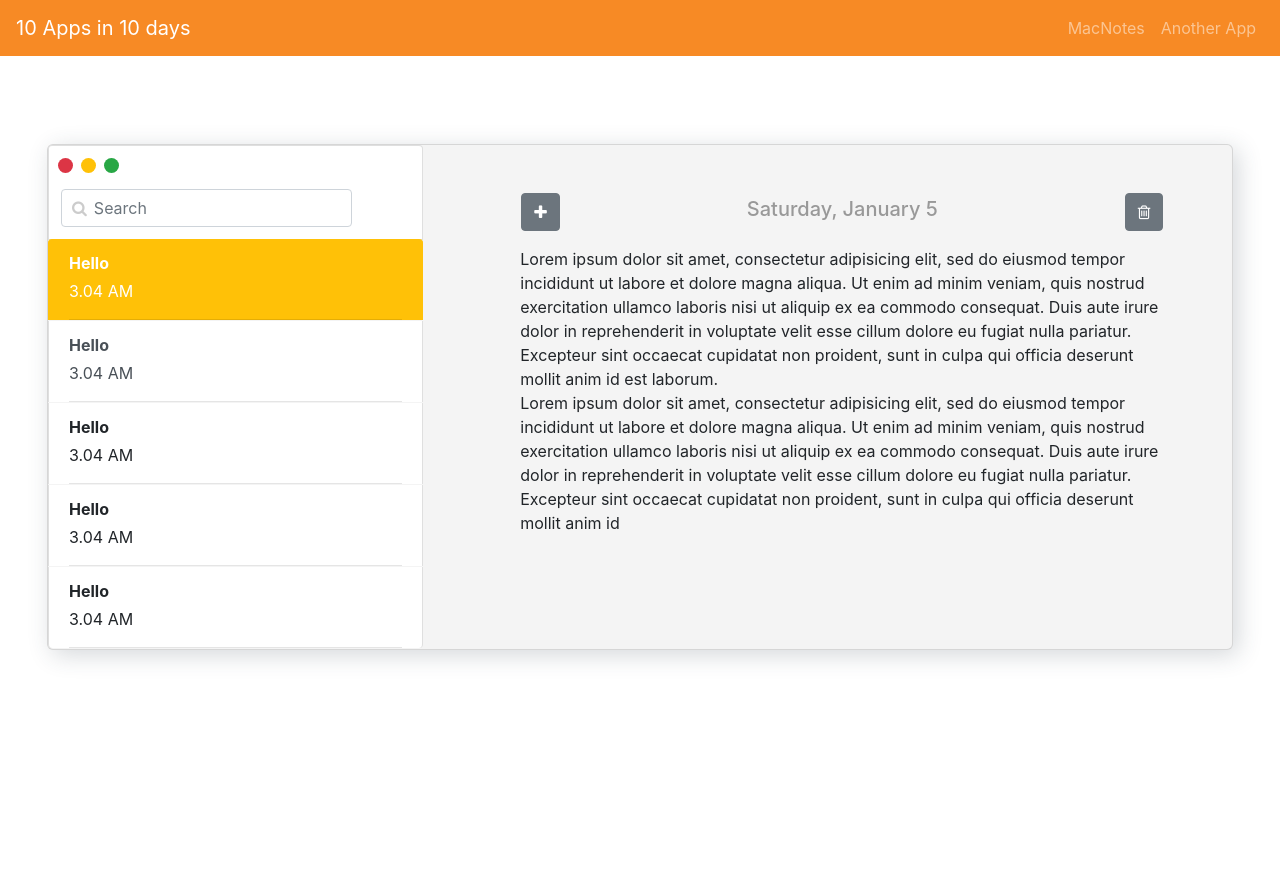
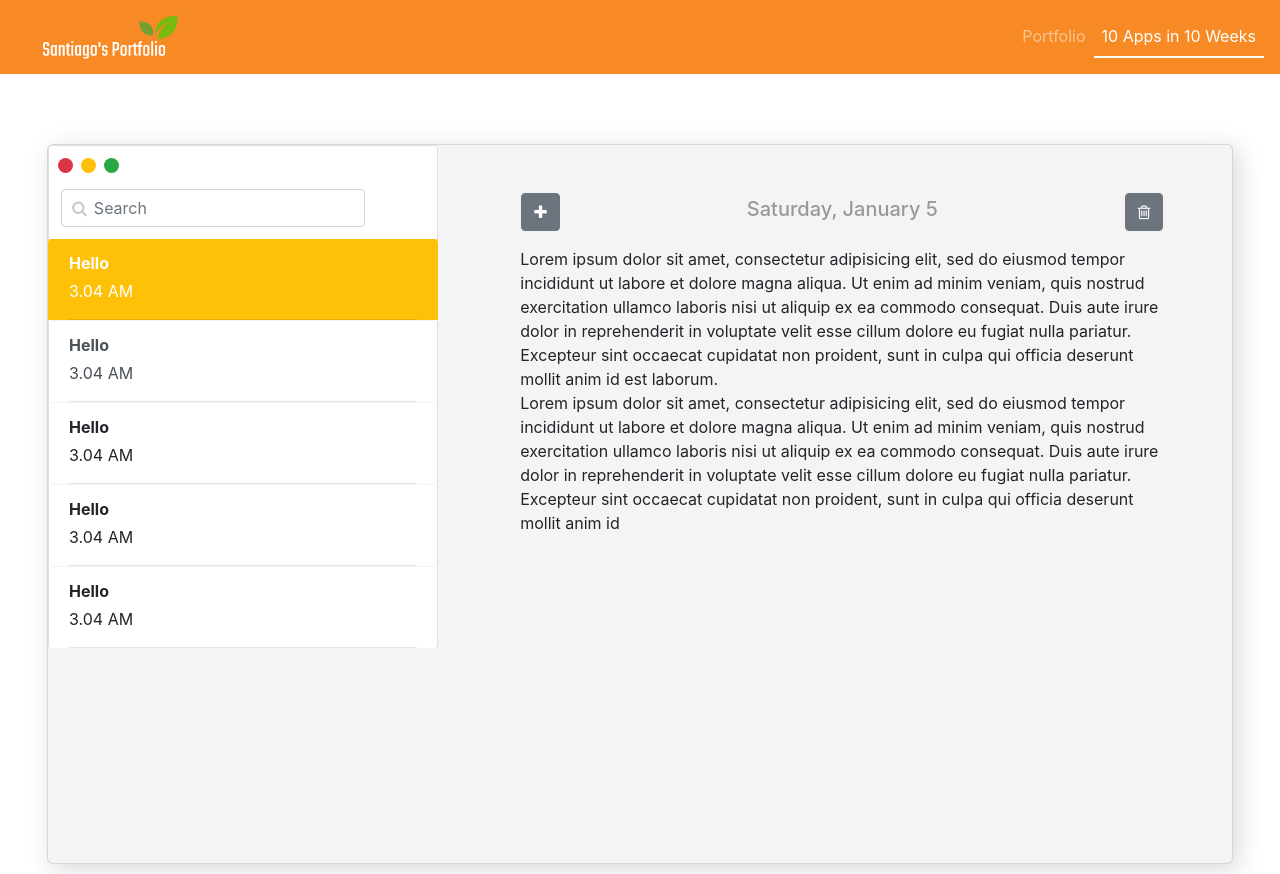
Before and after one commit to Itope84/itope84.github.io, a plain HTML site: page macNotes/jquery-version/index.html in a window 1280 px wide. Before the commit the page ends 800 px from the top, so only its background shows below. Drawn offline with nearby package versions, Linux system fonts and the light colour scheme; a web font is replaced by a local one.

Commit message:
added some js

```diff
--- a/macNotes/css/main.css
+++ b/macNotes/css/main.css
@@ -9,6 +9,16 @@
 
 a{
 	text-decoration: none !important;
+}
+
+.navbar-dark .navbar-nav .active>.nav-link, .navbar-dark .navbar-nav .nav-link.active, .navbar-dark .navbar-nav .nav-link.show, .navbar-dark .navbar-nav .show>.nav-link {
+    color: #fff;
+    border-bottom: 2px solid #fff;
+}
+
+
+.nav-item:hover{
+	border-bottom: 2px solid #fff;
 }
 
 .page-body{
@@ -27,6 +37,7 @@ a{
 }
 
 .app{
+	min-height: 90vh;
 	background-color: #f4f4f4;
 }
 
@@ -39,6 +50,12 @@ a{
 	height: 15px;
 	border-radius: 50%;
 	display: flex;
+}
+
+.left-sidebar{
+	max-height: 100%;
+	overflow-y: scroll;
+	padding-right: 0;
 }
 
 #noteSidebar .list-group-item:first-child {
@@ -108,6 +125,7 @@ a{
 	position: absolute;
 }
 
+
 .notes-sidebar{
 	position: fixed;
     background-color: #fff;
@@ -125,16 +143,16 @@ a{
     font-size: 1.5rem;
 }
 
-.notes-sidebar::-webkit-scrollbar{
+.notes-sidebar::-webkit-scrollbar, .left-sidebar::-webkit-scrollbar{
 	width: 7px;
 }
 
-.notes-sidebar::-webkit-scrollbar-track{
+.notes-sidebar::-webkit-scrollbar-track, .left-sidebar::-webkit-scrollbar-track{
 	background-color: #fff;
 }
 
 
-.notes-sidebar::-webkit-scrollbar-thumb{
+.notes-sidebar::-webkit-scrollbar-thumb, .left-sidebar::-webkit-scrollbar-thumb{
 	border-radius: 4px;
 	background-color: #ccc;
 }
--- a/macNotes/jquery-version/index.html
+++ b/macNotes/jquery-version/index.html
@@ -25,7 +25,7 @@
 </head>
 <body>
 <nav class="navbar navbar-expand-md fixed-top navbar-dark bg-main" id="navbar">
-	<a class="navbar-brand brand" href="#">10 Apps in 10 days</a>
+	<a class="navbar-brand brand" href="#"><img src="../../images/logo-white.png" alt="Santiago's Portfolio"></a>
     <button class="navbar-toggler" type="button" data-toggle="collapse" data-target="#menu" aria-controls="navigation" aria-expanded="false" aria-label="Toggle navigation">
         <span class="navbar-toggler-icon"></span>
     </button>
@@ -33,11 +33,11 @@
     <div class="collapse navbar-collapse justify-content-end" id="menu">
     	<ul class="navbar-nav">
 	    	<li class="nav-item">
-	            <a class="nav-link" href="#about">MacNotes</a>
+	            <a class="nav-link" href="../../">Portfolio</a>
 	        </li>
 
-	        <li class="nav-item">
-	            <a class="nav-link" href="#portfolio">Another App</a>
+	        <li class="nav-item active">
+	            <a class="nav-link" class="active" href="#">10 Apps in 10 Weeks</a>
 	        </li>
     	</ul>
     </div>
@@ -50,9 +50,9 @@
 		<div class="btn btn-secondary ml-auto mr-auto" id="openSidebar">View All Notes</div>
 	</div>
 
-	<div class="card w-100 app">
+	<div class="card w-100 app" id="appBody">
 		<div class="row">
-			<div class="col-12 col-md-4">
+			<div class="col-12 col-md-4 left-sidebar">
 				<ul class="w-100 pr-0 list-group d-none d-md-inline-block" id="noteSidebar">
 					<li class="list-group-item pl-4" style="z-index: 1;">
 						<div class="row">
@@ -111,7 +111,7 @@
 
 			</div>
 
-			<div class="col-12 col-md-7 ml-auto mr-auto note">
+			<div class="col-12 col-md-7 ml-auto mr-auto note" id="rightBody">
 
 				<div class="row px-3 py-3 justify-content-between">
 					<button class="btn btn-secondary" id="addNote"><span class="fa fa-plus"></span></button>
--- a/macNotes/jquery-version/js/notes.js
+++ b/macNotes/jquery-version/js/notes.js
@@ -1,4 +1,6 @@
 $(document).ready(function(){
+	var height = $("#rightBody").height();
+	$("#appBody").css('height', height);
 	$("#openSidebar").click(function(){
 		var top = $("#navbar").height() + 10;
 		var height = $(window).height() - top;
```
Also changed, not shown: index.html (+24 -4 lines), images/mac-notes-1.PNG (added).
